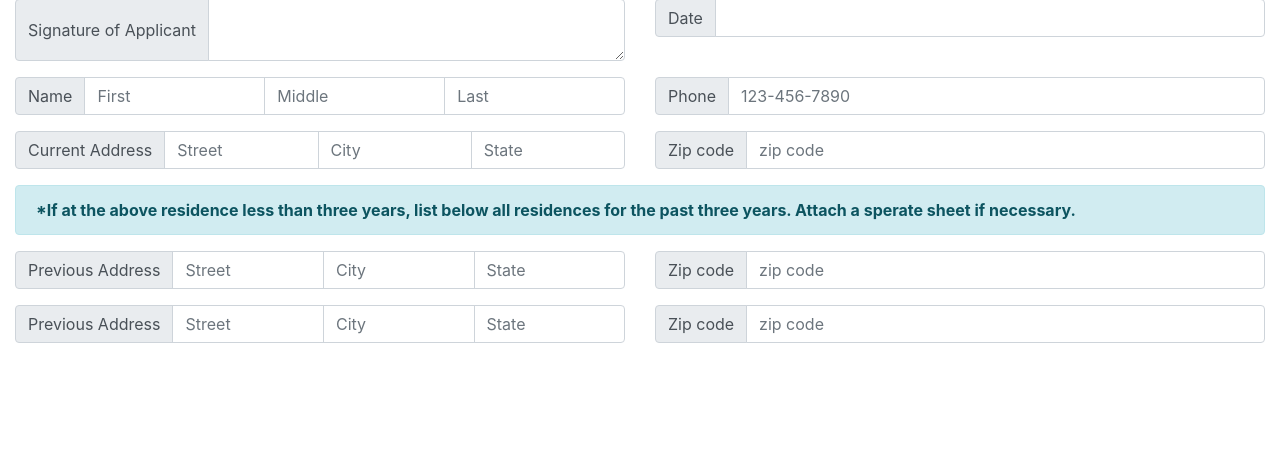
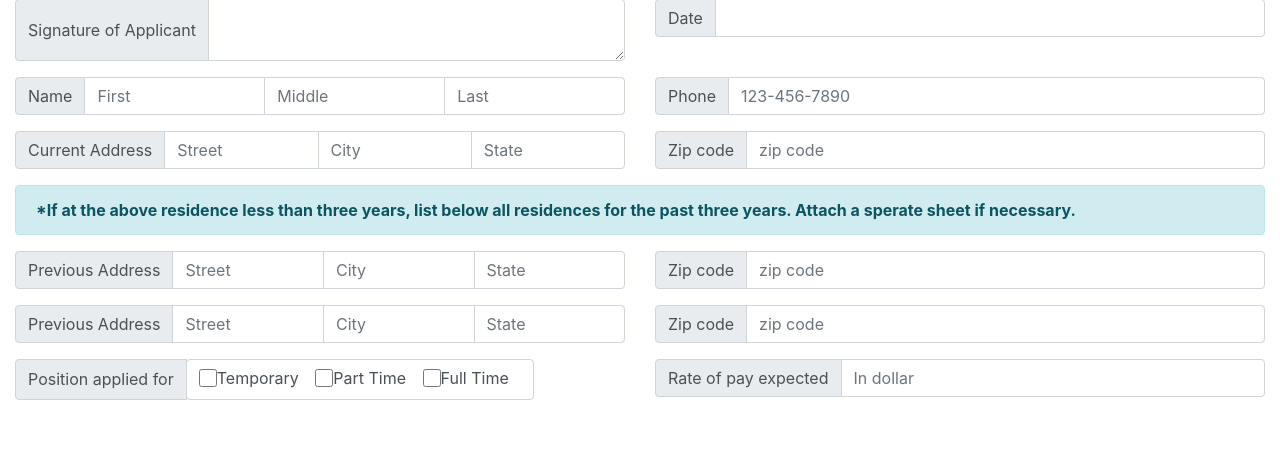
Before and after one commit to Greensahil/form, a Node server app: page / in a window 1280 px wide. Shown: the part 247-720 px from the top of the page. Run offline with Node 20, Linux system fonts and the light colour scheme; some libraries are stand-ins or nearby versions.

Commit message:
add start script

```diff
--- a/package.json
+++ b/package.json
@@ -4,6 +4,7 @@
   "description": "Application form",
   "main": "index.js",
   "scripts": {
+    "start":"node index.js",
     "test": "echo \"Error: no test specified\" && exit 1"
   },
   "author": "Sahil Sharma",
--- a/public/styles.css
+++ b/public/styles.css
@@ -26,3 +26,23 @@ input {
   .alert-info{
       text-align:left;
   }
+  .form-check-inline .form-check-input{
+      margin:auto;
+      width: 18px; height: 18px;
+  }
+  .checkBoxes{
+    display: block;
+    padding: .375rem .75rem;
+    font-size: 1rem;
+    line-height: 1.5;
+    color: #495057;
+    background-color: #fff;
+    background-clip: padding-box;
+    border: 1px solid #ced4da;
+    border-radius: .25rem;
+    transition: border-color .15s ease-in-out,box-shadow .15s ease-in-out;
+  }
+
+  .noWrap .input-group{
+    flex-wrap: nowrap
+  }
--- a/views/index.ejs
+++ b/views/index.ejs
@@ -20,7 +20,7 @@
 </div>
 <hr>
 <div class="container-fluid">
-    <div class="row font-weight-bold">
+    <div class="row ">
         <div class="col-6">
             <div class="input-group mb-3">
                 <div class="input-group-prepend">
@@ -77,7 +77,7 @@
             </div>
         </div>
         <div class="col-12">
-            <div class="alert alert-info" role="alert">
+            <div class="alert alert-info font-weight-bold" role="alert">
                 *If at the above residence less than three years, list below all residences for the past three years. Attach a sperate sheet if necessary.
             </div>
         </div>
@@ -120,6 +120,40 @@
                 <input type="number" placeholder="zip code" class="form-control" aria-label="Username" aria-describedby="basic-addon1">
             </div>
         </div>
+
+        <div class="col-md-6 col-sm-12 noWrap">
+            <div class="input-group mb-3">
+                <div class="input-group-prepend">
+                    <span class="input-group-text" id="basic-addon1">Position applied for</span>
+                </div>
+                <div class="checkBoxes">
+                    <div class="form-check form-check-inline">
+                    <input class="form-check-input" type="checkbox" id="inlineCheckbox1" value="option1">
+                    <label class="form-check-label" for="inlineCheckbox1">Temporary</label>
+                </div>
+                <div class="form-check form-check-inline">
+                    <input class="form-check-input" type="checkbox" id="inlineCheckbox2" value="option2">
+                    <label class="form-check-label" for="inlineCheckbox2">Part Time</label>
+                </div>
+                <div class="form-check form-check-inline">
+                    <input class="form-check-input" type="checkbox" id="inlineCheckbox3" value="option3">
+                    <label class="form-check-label" for="inlineCheckbox3">Full Time</label>
+                </div>
+
+                </div>
+
+            </div>
+        </div>
+        <div class="col-md-6 col-sm-12">
+            <div class="input-group">
+                <div class="input-group-prepend">
+                    <span class="input-group-text" id="">Rate of pay expected</span>
+                </div>
+                <input type="number" placeholder="In dollar" class="form-control" aria-label="Username" aria-describedby="basic-addon1">
+            </div>
+
+        </div>
+
     </div>
 </div>
 
```
